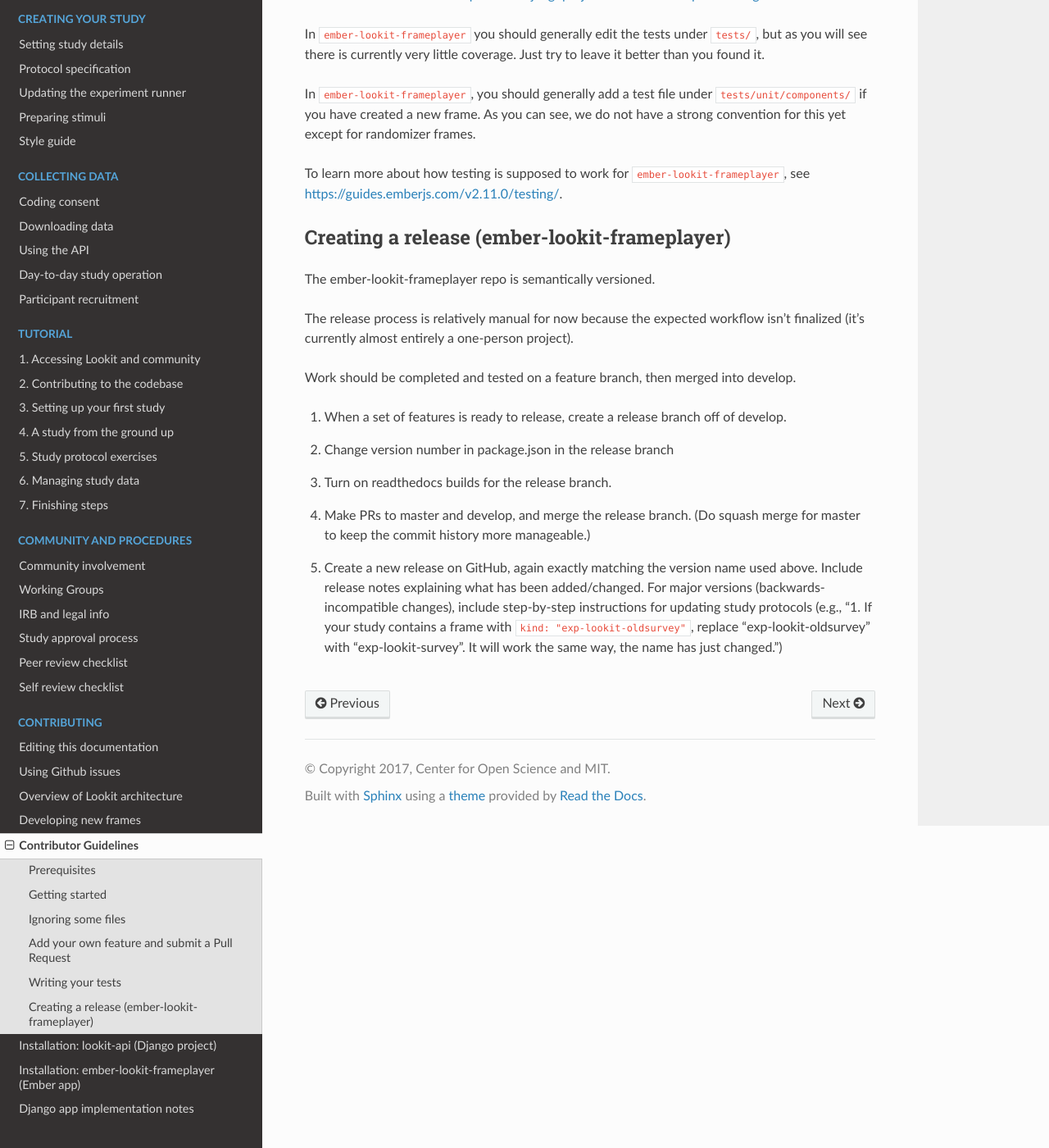
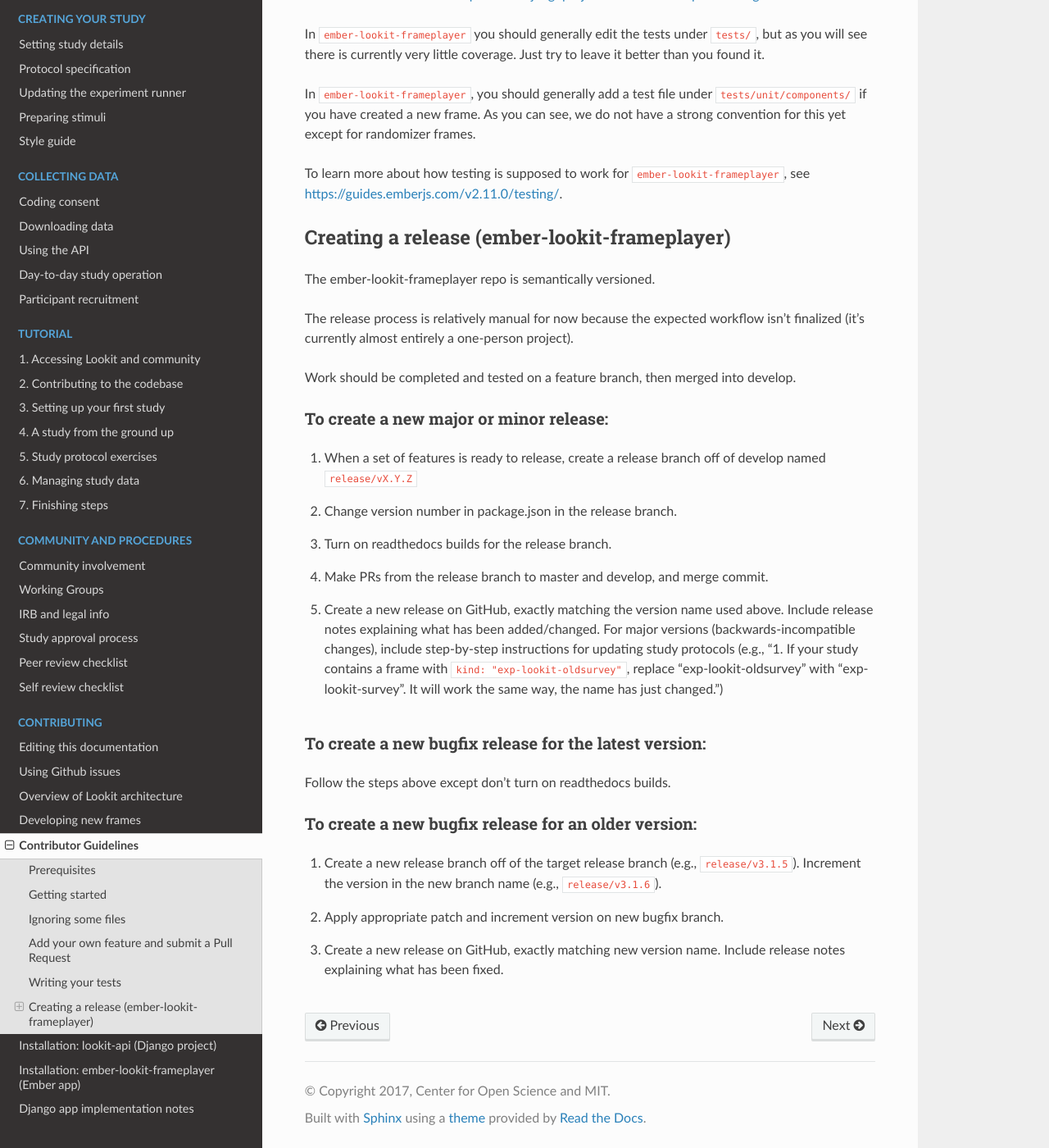
Before and after one commit to lookit/lookit-docs, a Sphinx documentation site: the page built from docs/source/contributor-guidelines.rst, in a window 1280 px wide and 1400 px high, scrolled down 3759 px. Shown: the whole window at 82% size. Built offline with Sphinx 7.4.7 and the Read the Docs theme 2.0.0, drawn with Linux system fonts in a browser that asks for light colours.

Commit message:
update release instructions for ember-lookit-frameplayer

```diff
--- a/docs/source/contributor-guidelines.rst
+++ b/docs/source/contributor-guidelines.rst
@@ -124,12 +124,29 @@
 
 Work should be completed and tested on a feature branch, then merged into develop.
 
-1. When a set of features is ready to release, create a release branch off of develop.
+To create a new major or minor release:
+---------------------------------------
 
-2. Change version number in package.json in the release branch
+1. When a set of features is ready to release, create a release branch off of develop named ``release/vX.Y.Z``
+
+2. Change version number in package.json in the release branch.
 
 3. Turn on readthedocs builds for the release branch.
 
-4. Make PRs to master and develop, and merge the release branch. (Do squash merge for master to keep the commit history more manageable.)
+4. Make PRs from the release branch to master and develop, and merge commit.
 
-5. Create a new release on GitHub, again exactly matching the version name used above. Include release notes explaining what has been added/changed. For major versions (backwards-incompatible changes), include  step-by-step instructions for updating study protocols (e.g., "1. If your study contains a frame with ``kind: "exp-lookit-oldsurvey"``, replace "exp-lookit-oldsurvey" with "exp-lookit-survey". It will work the same way, the name has just changed.")
+5. Create a new release on GitHub, exactly matching the version name used above. Include release notes explaining what has been added/changed. For major versions (backwards-incompatible changes), include  step-by-step instructions for updating study protocols (e.g., "1. If your study contains a frame with ``kind: "exp-lookit-oldsurvey"``, replace "exp-lookit-oldsurvey" with "exp-lookit-survey". It will work the same way, the name has just changed.")
+
+To create a new bugfix release for the latest version:
+------------------------------------------------------
+
+Follow the steps above except don't turn on readthedocs builds.
+
+To create a new bugfix release for an older version:
+----------------------------------------------------
+
+1. Create a new release branch off of the target release branch (e.g., ``release/v3.1.5``). Increment the version in the new branch name (e.g., ``release/v3.1.6``).
+
+2. Apply appropriate patch and increment version on new bugfix branch.
+
+3. Create a new release on GitHub, exactly matching new version name. Include release notes explaining what has been fixed.
```
